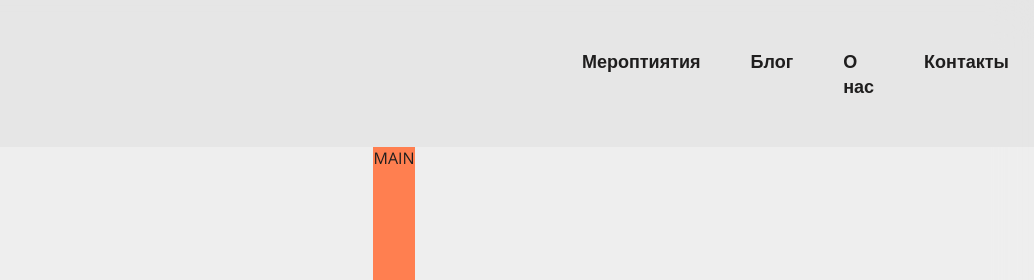
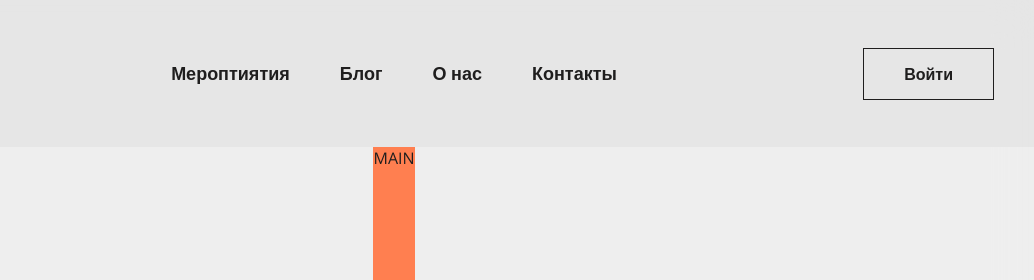
Before and after one commit to Jerri5700/my_project, a plain HTML site: page index.html in a window 1280 px wide. Shown: the top 280 px of the page, 246-1280 px from the left. Drawn offline with nearby package versions, Linux system fonts and the light colour scheme.

Commit message:
update html and css files

```diff
--- a/index.html
+++ b/index.html
@@ -18,13 +18,16 @@
         <a href="index.html" class="page-header__logo">
           <img src="icons/logo.svg" alt="logo" class="page-header__logo-icon" />
         </a>
+        <nav class="page-header__nav">
+          <a href="#" class="page-header__nav-link">Мероптиятия</a>
+          <a href="#" class="page-header__nav-link">Блог</a>
+          <a href="#" class="page-header__nav-link">О нас</a>
+          <a href="#" class="page-header__nav-link">Контакты</a>
+        </nav>
+        <div class="page-header__right-block">
+          <a href="#" class="btn page-header__user-btn">Войти</a>
+        </div>
       </div>
-      <nav class="page-header__nav">
-        <a href="#" class="page-header__nav-link">Мероптиятия</a>
-        <a href="#" class="page-header__nav-link">Блог</a>
-        <a href="#" class="page-header__nav-link">О нас</a>
-        <a href="#" class="page-header__nav-link">Контакты</a>
-      </nav>
     </header>
     <main class="main">MAIN</main>
     <footer class="page-footer">FOOTER</footer>
--- a/style/style.css
+++ b/style/style.css
@@ -6,16 +6,17 @@ body {
   margin: 0;
   padding: 0;
 }
-/*дефолтные стили*/
+/*Дефолтные стили*/
 
 /*Стили тело сайта body*/
 .body {
   box-sizing: border-box;
   display: flex;
   flex-direction: column;
+  /* width: 1920px; */
   min-height: 100vh;
   padding-top: 147px;
-  display: flex;
+
   align-items: center;
   background-color: rgba(222, 222, 222, 0.5);
   backdrop-filter: blur(20px);
@@ -81,6 +82,7 @@ body {
 }
 /*Стили для логотипа*/
 
+/*Стили для нафигационного меню*/
 .page-header__nav {
   display: flex;
   align-items: baseline;
@@ -100,6 +102,40 @@ body {
 .page-header__nav-link:hover {
   color: #bc3324;
 }
+/*Стили для нафигационного меню*/
+
+/*Стили, кнопка войти*/
+.btn {
+  display: inline-block;
+  box-sizing: border-box;
+  padding: 15px 40px;
+  border: 1px solid #1f1e1e;
+  background-color: transparent;
+  outline: none;
+  color: #1f1e1e;
+  font-family: "Open Sans", sans-serif;
+  font-weight: 600;
+  font-size: 16px;
+  line-height: 20px;
+  text-align: center;
+  text-decoration: none;
+  transition: color 0.2s, background-color 0.2s, border-color 0.2s;
+  overflow: hidden;
+  cursor: pointer;
+}
+
+.btn:hover {
+  background-color: #1f1e1e;
+  color: #fff;
+}
+
+.page-header__right-block {
+  display: flex;
+  justify-content: flex-end;
+  align-items: center;
+  width: 202px;
+}
+/*Стили, кнопка войти*/
 
 /*Стили main*/
 .main {
```
